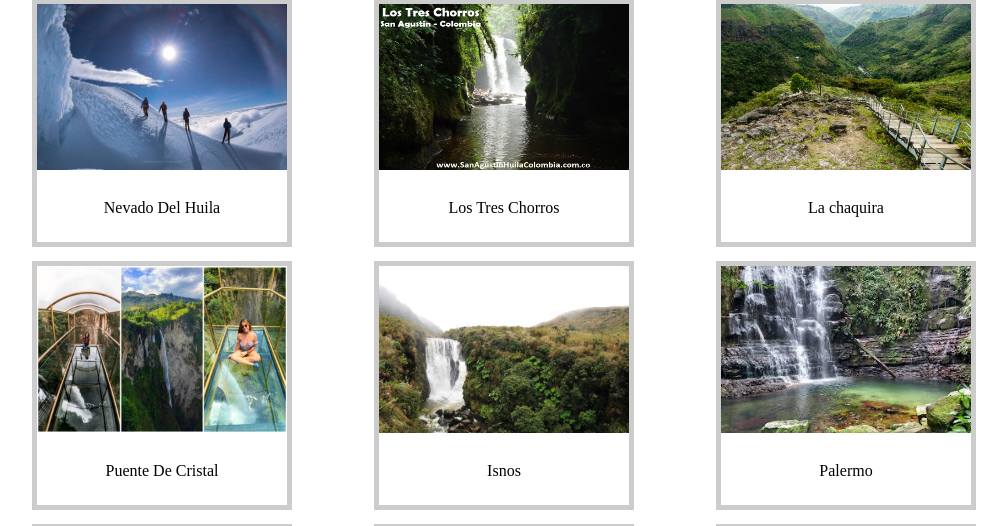
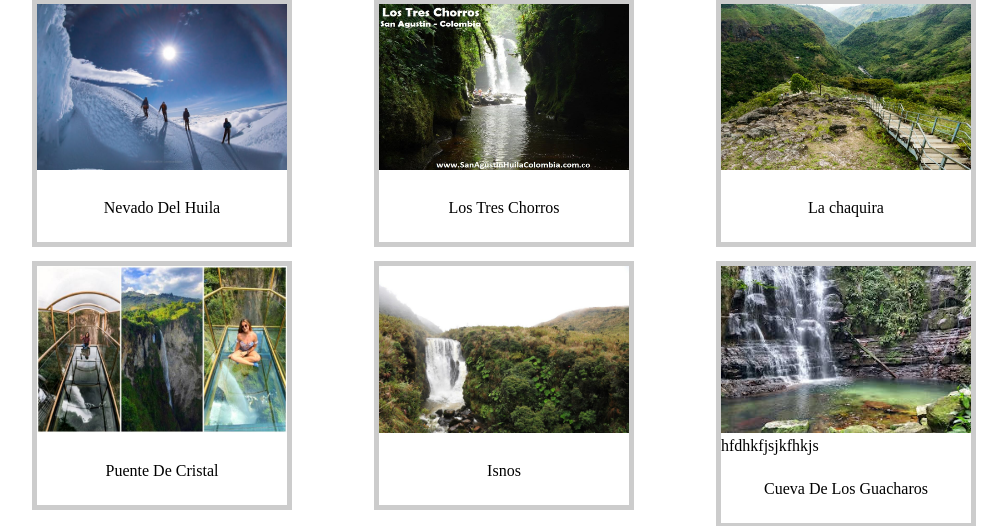
Before and after one commit to Valenbau19/visionviajera, a PHP site: page /php/imagenes.php in a window 1280 px wide. Shown: the part 279-805 px from the top of the page, without its empty margins (51-1058 px from the left). Run offline with PHP 8.4, Linux system fonts and the light colour scheme.

Commit message:
cambio de imagenes

```diff
--- a/php/imagenes.php
+++ b/php/imagenes.php
@@ -65,55 +65,26 @@
 </div>
 <div class="gallery">
   <img src="../imagenes/palermo.jpg" width="600" height="400">
-  <div class="desc">Palermo</div>
-</div>
-<div class="gallery">
-  <img src="../imagenes/mano.jpg" width="600" height="400">
-  <div class="desc">La Mano De Gigante</div>
-</div>
-<div class="gallery">
-  <img src="../imagenes/mirador refugio.png" width="600" height="400">
-  <div class="desc">Mirador Refugio</div>
-</div>
-<div class="gallery">
-  <img src="../imagenes/cajagua.avif" width="600" height="400">
-  <div class="desc">Caja De Agua</div>
-</div>
-<div class="gallery">
-  <img src="../imagenes/guacharos.jpg" width="600" height="400">
+hfdhkfjsjkfhkjs
   <div class="desc">Cueva De Los Guacharos</div>
 </div>
 <div class="gallery">
   <img src="../imagenes/estrecho.jpg" width="600" height="400">
   <div class="desc">Estrecho Del Magdalena</div>
-</div>
-<div class="gallery">
-  <img src="../imagenes/balcondelhuila.jpg" width="600" height="400">
-  <div class="desc">Balcon Del Huila</div>
-</div>
-<div class="gallery">
-  <img src="../imagenes/playajuncal.JPG.crdownload" width="600" height="400">
-  <div class="desc">Playa Juncal</div>
-</div>
-<div class="gallery">
-  <img src="../imagenes/taitacoco.jpg" width="600" height="400">
-  <div class="desc">Tataicoco</div>
-</div>
-<div class="gallery">
-  <img src="../imagenes/oiscinas.webp" width="600" height="400">
-  <div class="desc">Piscinas Del Desierto De La Tatacoa</div>
-</div>
-<div class="gallery">
-  <img src="../imagenes/astronomico.jpg" width="600" height="400">
-  <div class="desc">Observatorio Astronomico Del Desierto De La Tatacoa</div>
-</div>
-<div class="gallery">
-  <img src="../imagenes/cristo.jpg" width="600" height="400">
+sdbdfsbn,
   <div class="desc">Cristo Mas Grande Del Huila</div>
 </div>
 <div class="gallery">
-  <img src="../imagenes/fondo.webp" width="600" height="400">
-  <div class="desc">Desierto De La Tatacoa</div>
+  <img src="../imagenes/deslizadorarcoirisgigante.jpg" width="600" height="400">
+  <div class="desc">Delizador Arcoiris En Gigante</div>
+</div>
+<div class="gallery">
+  <img src="../imagenes/casadelarbolgigante.jpg" width="600" height="400">
+  <div class="desc">La Casa Del Arbol</div>
+</div>
+<div class="gallery">
+  <img src="../imagenes/miradorlacalera.jpg" width="600" height="400">
+  <div class="desc">Mirador La Calera</div>
 </div>
 <div class="gallery">
   <img src="../imagenes/" width="600" height="400">
```
